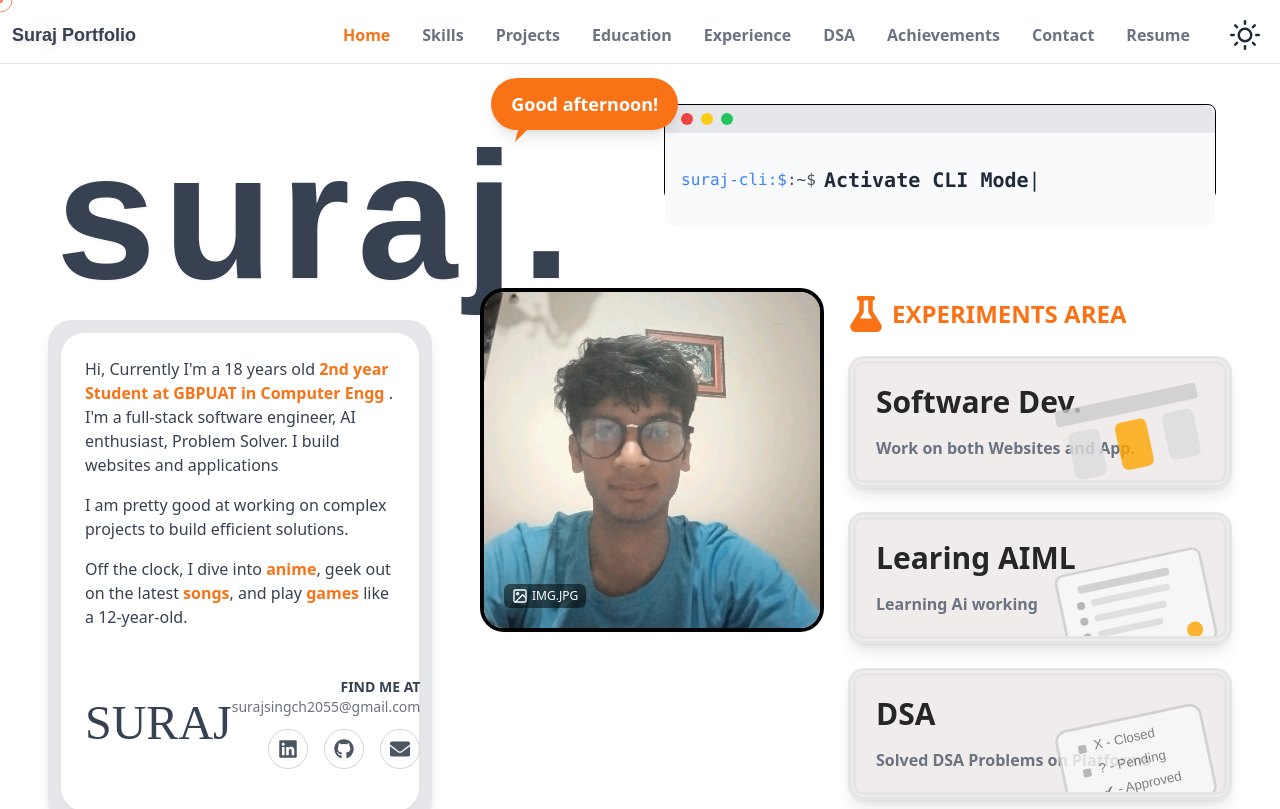
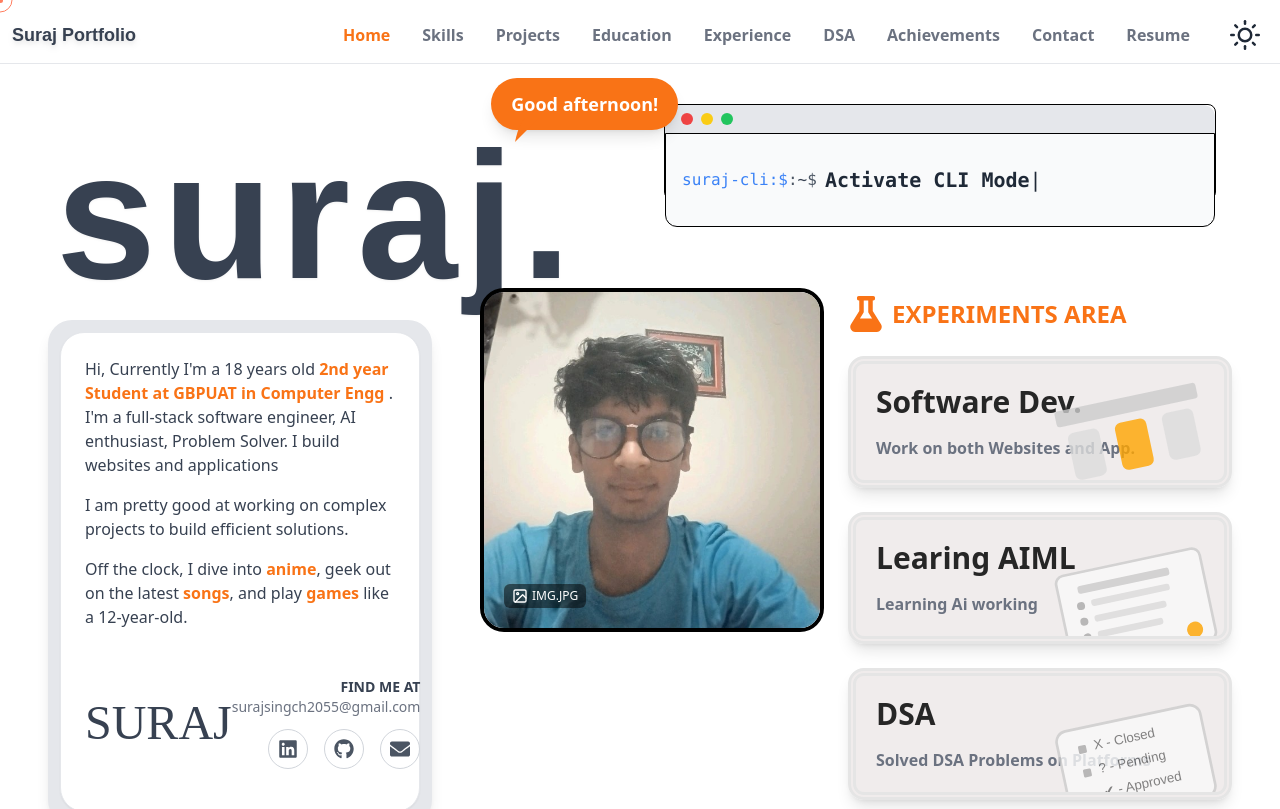
Before and after one commit to Suraj-1309/My-Portfolio, a React (Vite) app: page / in a window 1280 px wide. Shown: the top 809 px of the page. Built offline with nearby package versions, Linux system fonts and the light colour scheme; a web font is replaced by a local one.

Commit message:
add border on cli

```diff
--- a/src/components/CliButton.jsx
+++ b/src/components/CliButton.jsx
@@ -74,7 +74,7 @@ export default function CliButton({ toggleCli, isDarkMode }) {
       </div>
 
       {/* Terminal command line prompt and text */}
-      <div className={`p-4 rounded-b-xl h-full flex flex-col justify-center
+      <div className={`p-4 rounded-b-xl h-full flex flex-col justify-center border border-black
                      ${isDarkMode ? "bg-gray-900" : "bg-gray-50"}`}>
         <div className="flex flex-wrap items-center">
           <span className={`font-mono text-sm sm:text-base mr-2 ${isDarkMode ? "text-green-400" : "text-gray-600"}`}>
```
